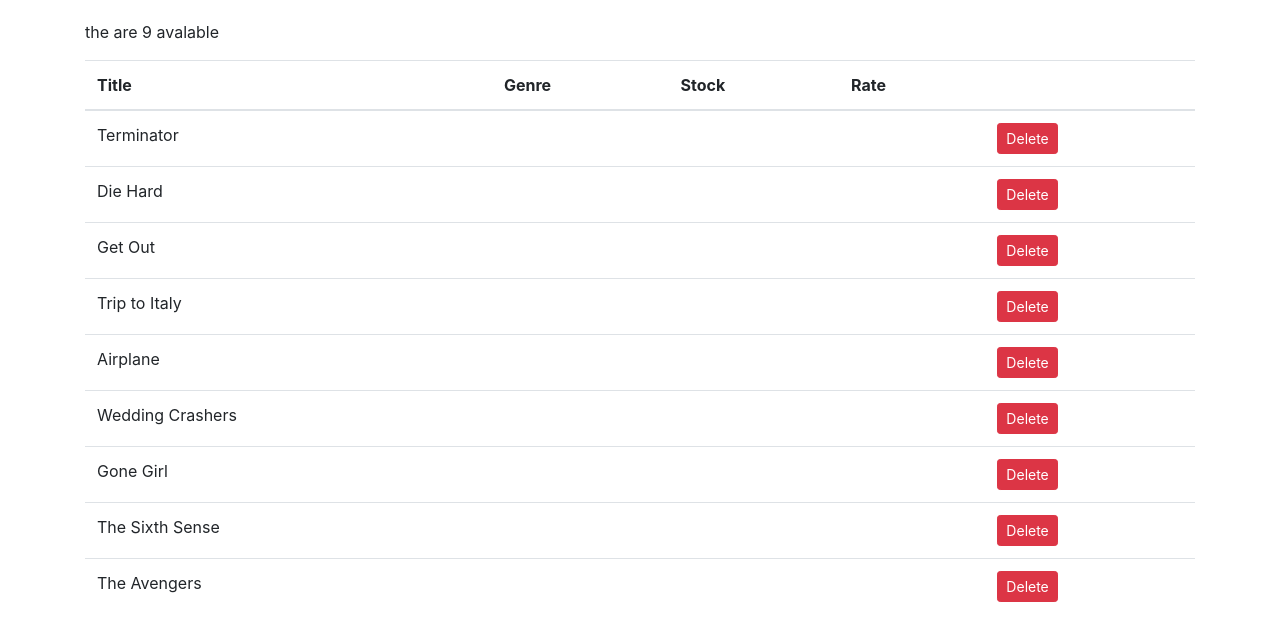
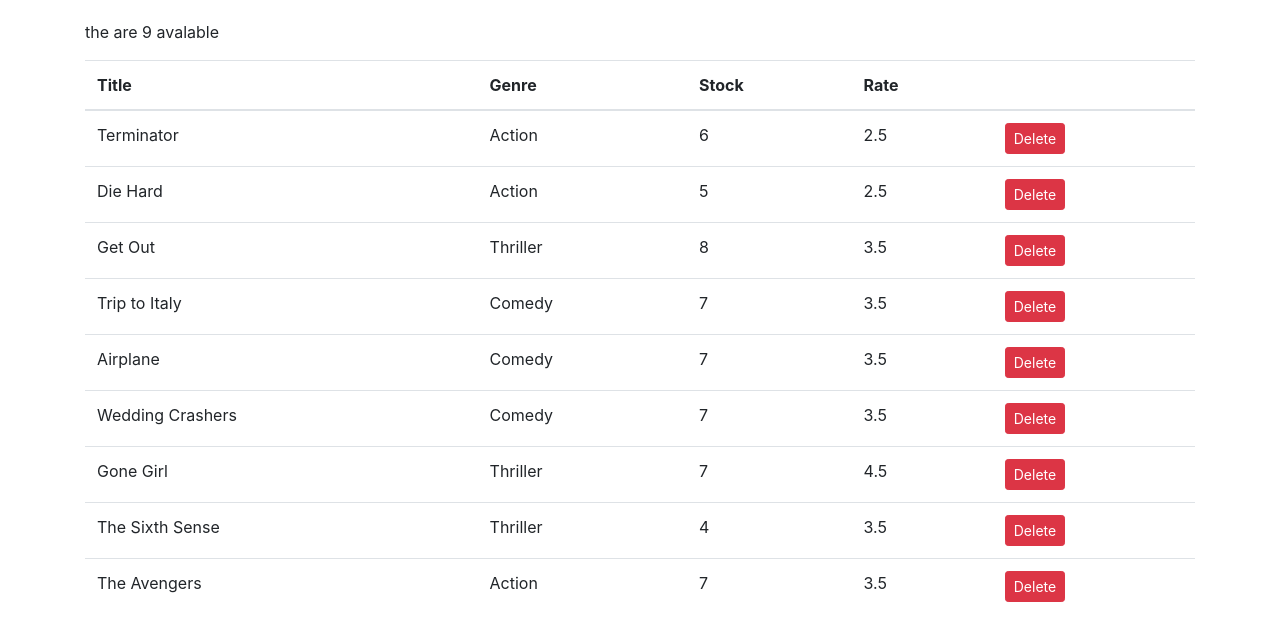
Before and after one commit to ben7ny/vidly, a React (Create React App) app: page / in a window 1280 px wide. Shown: the top 640 px of the page. Built offline with nearby package versions, Linux system fonts and the light colour scheme.

Commit message:
added more movie discription

```diff
--- a/src/components/movies.jsx
+++ b/src/components/movies.jsx
@@ -31,9 +31,9 @@ class Movies extends Component {
             {this.state.movies.map(movie => (
               <tr key={movie._id}>
                 <td>{movie.title}</td>
-                <td>{movie.Genre}</td>
-                <td>{movie.Stock}</td>
-                <td>{movie.Rate}</td>
+                <td>{movie.genre.name}</td>
+                <td>{movie.numberInStock}</td>
+                <td>{movie.dailyRentalRate}</td>
                 <td>
                   <button
                     onClick={() => this.handleDelete(movie)}
```
